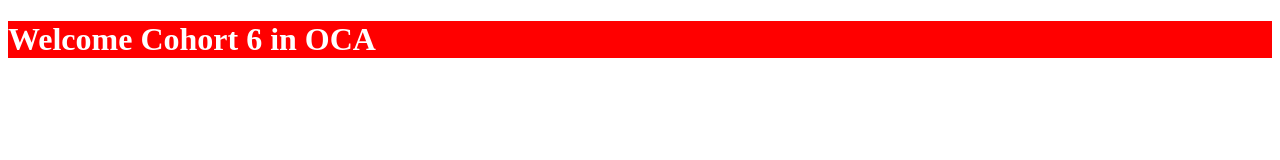
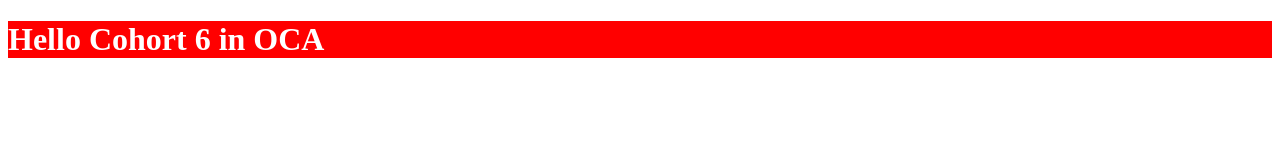
Before and after one commit to Ahmad-Arabi/Solve_HTML_CSS_Task, a plain HTML site: page index.html in a window 1280 px wide. Drawn offline with Linux system fonts and the light colour scheme.

Commit message:
Changed "Wlecome" to "Hello" in line #11

```diff
--- a/index.html
+++ b/index.html
@@ -8,7 +8,7 @@
 <body>
     <div style="background-color: red;">
         <h1 style="color:white">
-            Welcome Cohort 6 in OCA
+            Hello Cohort 6 in OCA
         </h1>
     </div>
 </body>
```
